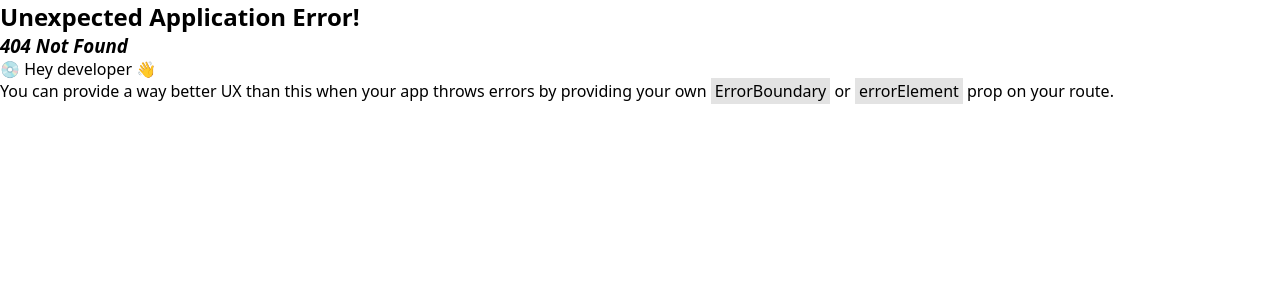
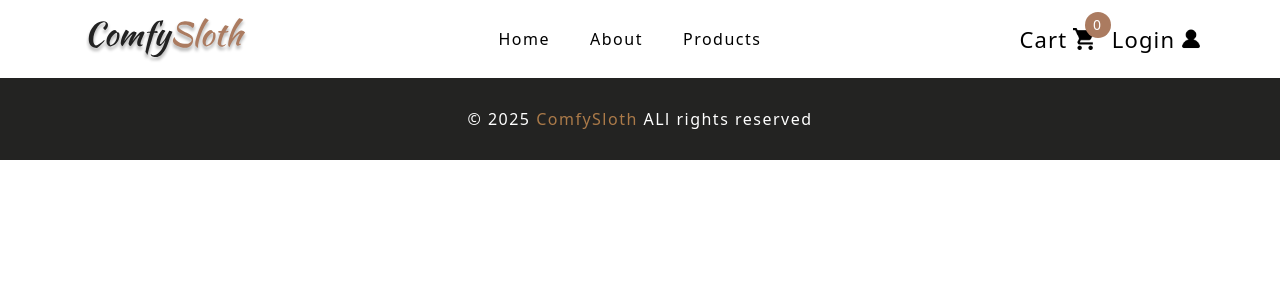
Before and after one commit to Sanjuan1290/ComfySloth, a React (Vite) app: page /about in a window 1280 px wide. Before the commit this address had no page. Shown: the top 300 px of the page. Built offline with nearby package versions, Linux system fonts and the light colour scheme.

Commit message:
feat: add links in navlink

```diff
--- a/src/App.jsx
+++ b/src/App.jsx
@@ -7,6 +7,7 @@ import {
 
 import HomeLayout from './ComfyLayout'
 import Home from './Pages/Home'
+import About from './Pages/About'
 
 
 const App = () => {
@@ -14,7 +15,7 @@ const App = () => {
     const router = createBrowserRouter(createRoutesFromElements(
         <Route path='/' element={<HomeLayout />}>
             <Route index element={<Home />} />
-
+            <Route path='/about' element={<About />}/>
         </Route>
     ))
 
--- /dev/null
+++ b/src/Pages/About.jsx
@@ -0,0 +1,11 @@
+
+
+export default function About(){
+
+    return(
+        <section className="about_Section">
+
+
+        </section>
+    )
+}
--- a/src/components/Header.jsx
+++ b/src/components/Header.jsx
@@ -33,9 +33,9 @@ function closeSideNav(){
 const nav = (
     <>
         <ul>
-            <li><NavLink to=''>Home</NavLink></li>
-            <li><NavLink to=''>About</NavLink></li>
-            <li><NavLink to=''>Products</NavLink></li>
+            <li><NavLink to='/'>Home</NavLink></li>
+            <li><NavLink to='/about'>About</NavLink></li>
+            <li><NavLink to='/products'>Products</NavLink></li>
         </ul>
 
         <section className="cart-login-section">
@@ -63,7 +63,7 @@ return(
     <>
         <header>
             <nav className='windowNav'>
-                <img className='logo' src="/logo.svg" alt="logo" />
+                <NavLink to='/'><img className='logo' src="/logo.svg" alt="logo" /></NavLink>
                 {
                     isMobile ? <img src={burgerMenu} className='burgerIcon' onClick={showSideNav}/>
                     : nav
@@ -73,7 +73,7 @@ return(
 
         <nav className={`mobileNav ${isMobile && showNav ? 'showSideNav' : ''}`} ref={navRef}>
             <div>
-                <img className='logo' src="/logo.svg" alt="logo" />
+                <NavLink to='/'><img className='logo' src="/logo.svg" alt="logo" /></NavLink>
                 <img src={crossIcon} alt="cross icon" onClick={closeSideNav} className='crossIcon'/>
             </div>
 
--- a/src/componentsStyle/header.css
+++ b/src/componentsStyle/header.css
@@ -13,7 +13,7 @@ max-width: 1150px;
 margin: auto;
 z-index: 999;
 }
-.windowNav > .logo{
+.windowNav > a > .logo{
 width: 180px;
 }
 .windowNav > ul{
@@ -104,7 +104,7 @@ opacity: .7;
     justify-content: space-between;
     padding: 0px 40px;
 }
-.mobileNav > div:nth-of-type(1) > .logo{
+.mobileNav > div:nth-of-type(1) > a > .logo{
     width: 150px;
 }
 .mobileNav > div:nth-of-type(1) > .crossIcon{
```
